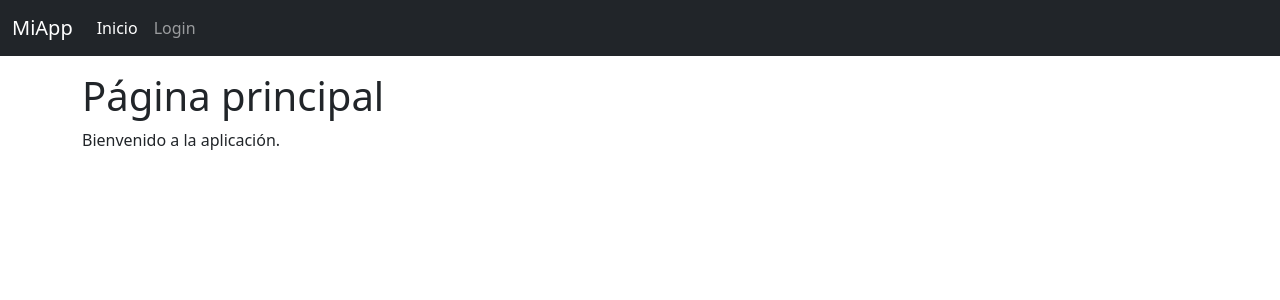
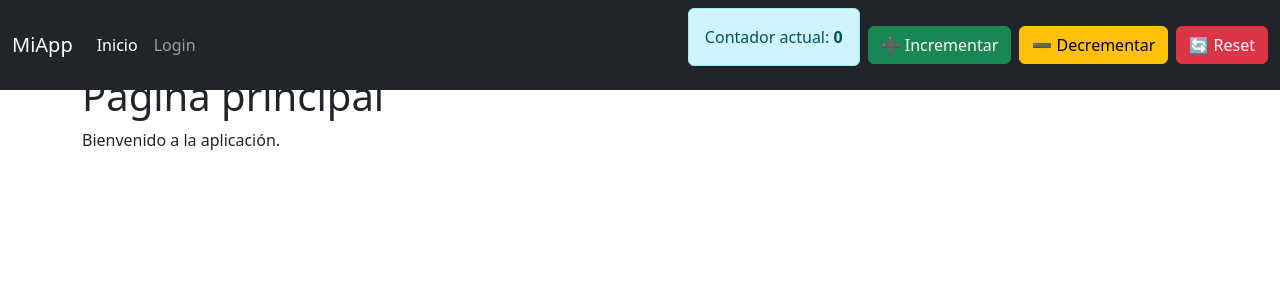
Before and after one commit to ing-antoniomz/angular, an Angular app: page / in a window 1280 px wide. Shown: the top 300 px of the page. Built offline with nearby package versions, Linux system fonts and the light colour scheme.

Commit message:
contador con signals

```diff
--- a/src/app/app.html
+++ b/src/app/app.html
@@ -18,12 +18,14 @@
           </a>
         </li>
         <li class="nav-item" *ngIf="auth.isLoggedIn()">
-          <a class="nav-link" routerLink="/usuarios" routerLinkActive="active" [routerLinkActiveOptions]="{ exact: true }">
+          <a class="nav-link" routerLink="/usuarios" routerLinkActive="active"
+            [routerLinkActiveOptions]="{ exact: true }">
             Usuarios
           </a>
         </li>
         <li class="nav-item" *ngIf="auth.isLoggedIn()">
-          <a class="nav-link" routerLink="/usuarios/crear" routerLinkActive="active" [routerLinkActiveOptions]="{ exact: true }">
+          <a class="nav-link" routerLink="/usuarios/crear" routerLinkActive="active"
+            [routerLinkActiveOptions]="{ exact: true }">
             Crear
           </a>
         </li>
@@ -37,6 +39,12 @@
           <button class="btn btn-outline-light" (click)="logout()">Logout</button>
         </li>
       </ul>
+
+      <!-- Aquí van el contador y los botones -->
+      <div class="d-flex align-items-center gap-2">
+        <app-counter-display></app-counter-display>
+        <app-counter-buttons></app-counter-buttons>
+      </div>
     </div>
   </div>
 </nav>
--- a/src/app/app.ts
+++ b/src/app/app.ts
@@ -2,11 +2,13 @@ import { Component, signal } from '@angular/core';
 import { RouterOutlet, RouterLink, RouterLinkActive, Router } from '@angular/router';
 import { Auth } from './services/auth';
 import { CommonModule, NgIf } from '@angular/common';
+import { CounterDisplay } from "./pages/counter-display";
+import { CounterButtons } from "./pages/counter-butons";
 
 @Component({
   selector: 'app-root',
   standalone: true,
-  imports: [RouterOutlet, RouterLink, RouterLinkActive, NgIf], // 👈 agregar NgIf
+  imports: [RouterOutlet, RouterLink, RouterLinkActive, NgIf, CounterDisplay, CounterButtons], // 👈 agregar NgIf
   templateUrl: './app.html',
   styleUrls: ['./app.css']
 })
--- /dev/null
+++ b/src/app/pages/counter-butons.ts
@@ -0,0 +1,19 @@
+import { Component } from '@angular/core';
+import { CommonModule } from '@angular/common';
+import { CounterService } from '../services/counter.service';
+
+@Component({
+  selector: 'app-counter-buttons',
+  standalone: true,
+  imports: [CommonModule],
+  template: `
+    <div class="d-flex justify-content-center gap-2">
+      <button class="btn btn-success" (click)="counterService.increment()">➕ Incrementar</button>
+      <button class="btn btn-warning" (click)="counterService.decrement()">➖ Decrementar</button>
+      <button class="btn btn-danger" (click)="counterService.reset()">🔄 Reset</button>
+    </div>
+  `
+})
+export class CounterButtons {
+  constructor(public counterService: CounterService) {}
+}
--- /dev/null
+++ b/src/app/pages/counter-display.ts
@@ -0,0 +1,22 @@
+import { Component } from '@angular/core';
+import { CommonModule } from '@angular/common';
+import { CounterService } from '../services/counter.service';
+
+@Component({
+  selector: 'app-counter-display',
+  standalone: true,
+  imports: [CommonModule],
+  template: `
+    <div class="alert alert-info text-center">
+      Contador actual: <strong>{{ counter() }}</strong>
+    </div>
+  `
+})
+export class CounterDisplay {
+  counter;
+
+  constructor(public counterService: CounterService) {
+    // accedemos al signal directamente
+    this.counter = this.counterService.counter;
+  }
+}
--- /dev/null
+++ b/src/app/services/counter.service.ts
@@ -0,0 +1,21 @@
+import { Injectable, signal } from '@angular/core';
+
+@Injectable({
+  providedIn: 'root'
+})
+export class CounterService {
+  // Signal compartido
+  counter = signal(0);
+
+  increment() {
+    this.counter.update(value => value + 1);
+  }
+
+  decrement() {
+    this.counter.update(value => value - 1);
+  }
+
+  reset() {
+    this.counter.set(0);
+  }
+}
```
